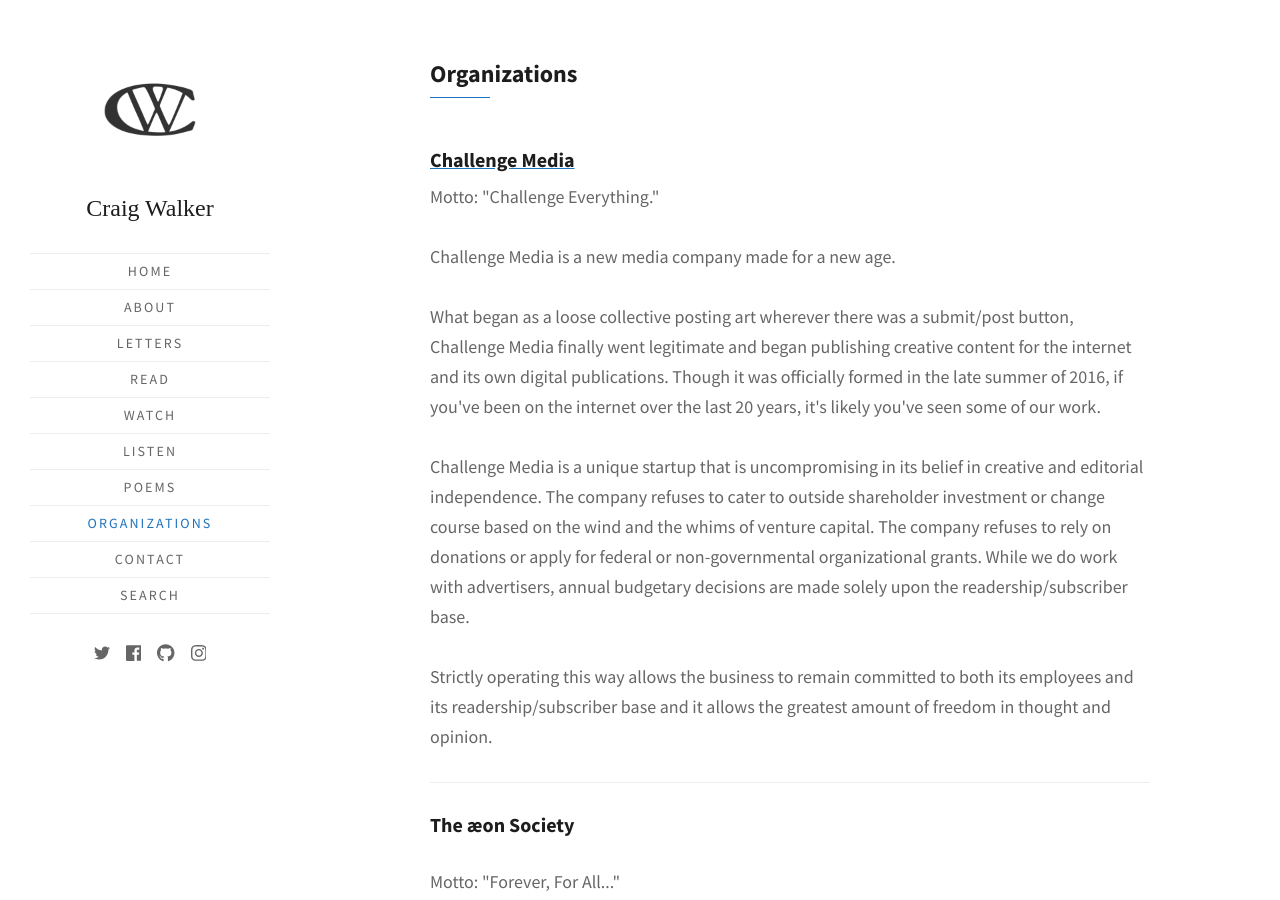
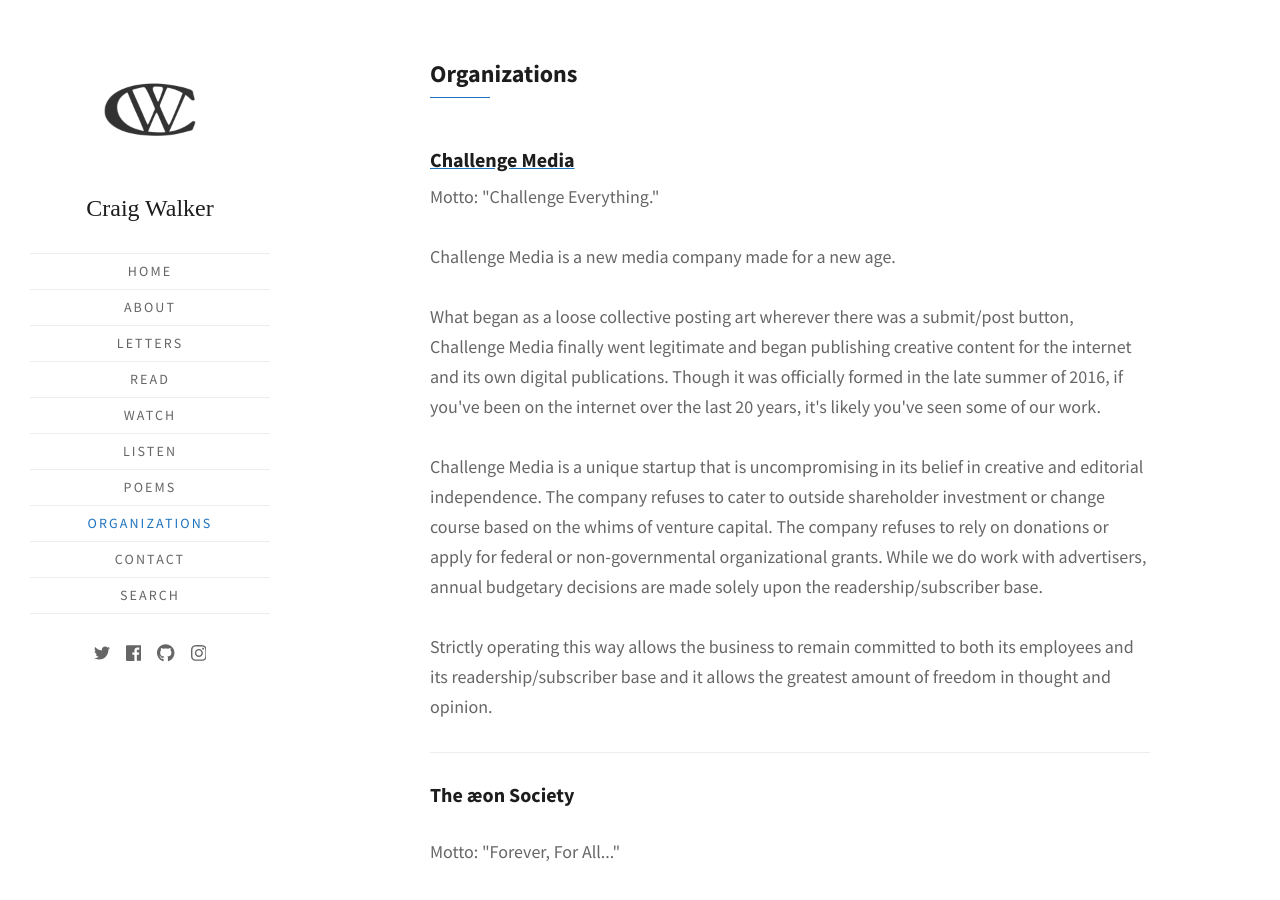
Before and after one commit to walkercraig/walkercraig, a Jekyll site: the page built from organizations.html, in a window 1280 px wide and 900 px high. Built offline with Jekyll 4.4.1, drawn with Linux system fonts in a browser that asks for light colours; some web fonts are replaced.

Commit message:
Update organizations.html

```diff
--- a/organizations.html
+++ b/organizations.html
@@ -13,7 +13,7 @@
     <p>Motto: "Challenge Everything."</p>
     <p>Challenge Media is a new media company made for a new age.<br><br/>
     What began as a loose collective posting art wherever there was a submit/post button, Challenge Media finally went legitimate and began publishing creative content for the internet and its own digital publications. Though it was officially formed in the late summer of 2016, if you've been on the internet over the last 20 years, it's likely you've seen some of our work.<br><br/>
-    Challenge Media is a unique startup that is uncompromising in its belief in creative and editorial independence. The company refuses to cater to outside shareholder investment or change course based on the wind and the whims of venture capital. The company refuses to rely on donations or apply for federal or non-governmental organizational grants. While we do work with advertisers, annual budgetary decisions are made solely upon the readership/subscriber base.<br><br/>
+    Challenge Media is a unique startup that is uncompromising in its belief in creative and editorial independence. The company refuses to cater to outside shareholder investment or change course based on the whims of venture capital. The company refuses to rely on donations or apply for federal or non-governmental organizational grants. While we do work with advertisers, annual budgetary decisions are made solely upon the readership/subscriber base.<br><br/>
     Strictly operating this way allows the business to remain committed to both its employees and its readership/subscriber base and it allows the greatest amount of freedom in thought and opinion.</p>
     <hr>
     <p><h3>The æon Society</h3></p>
```
